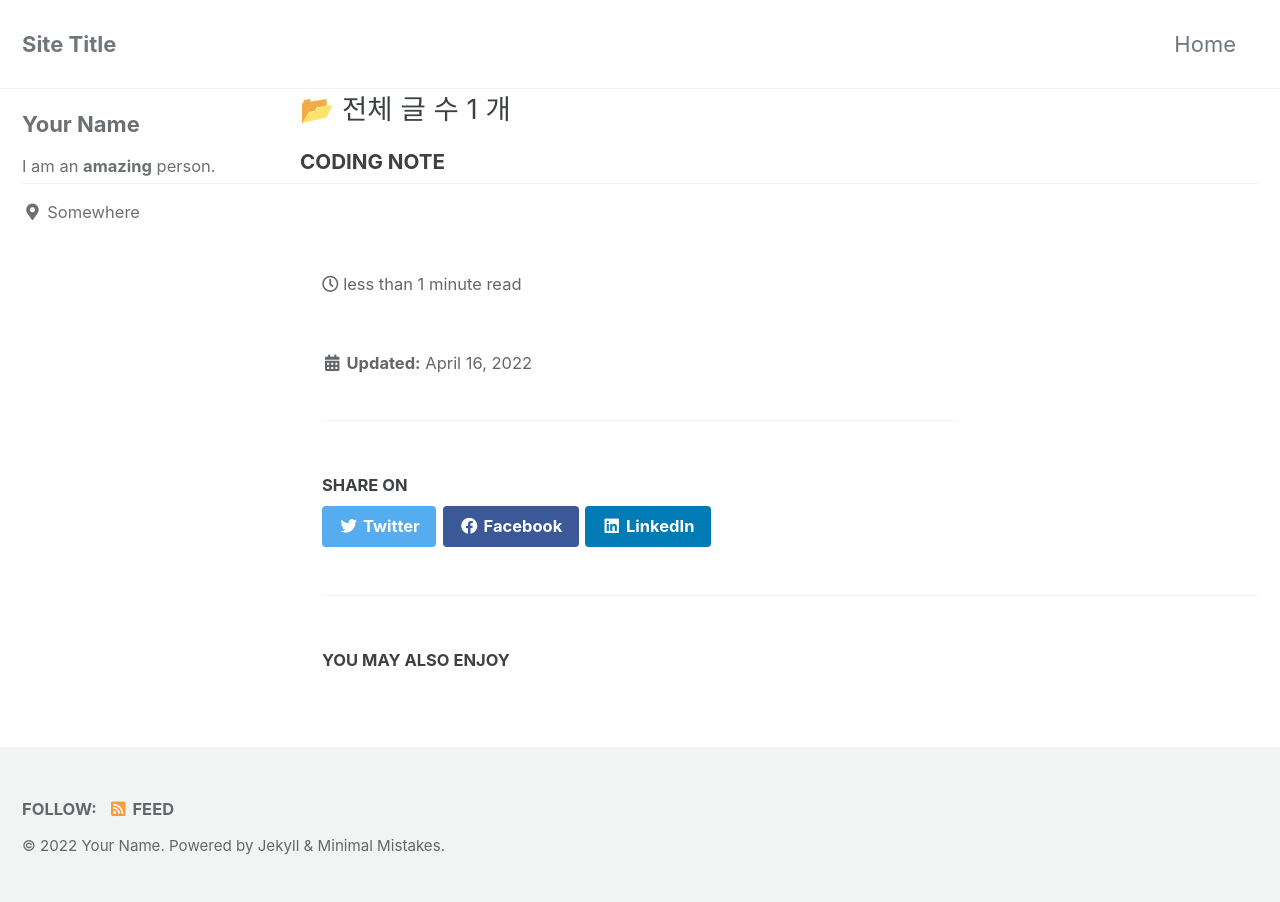
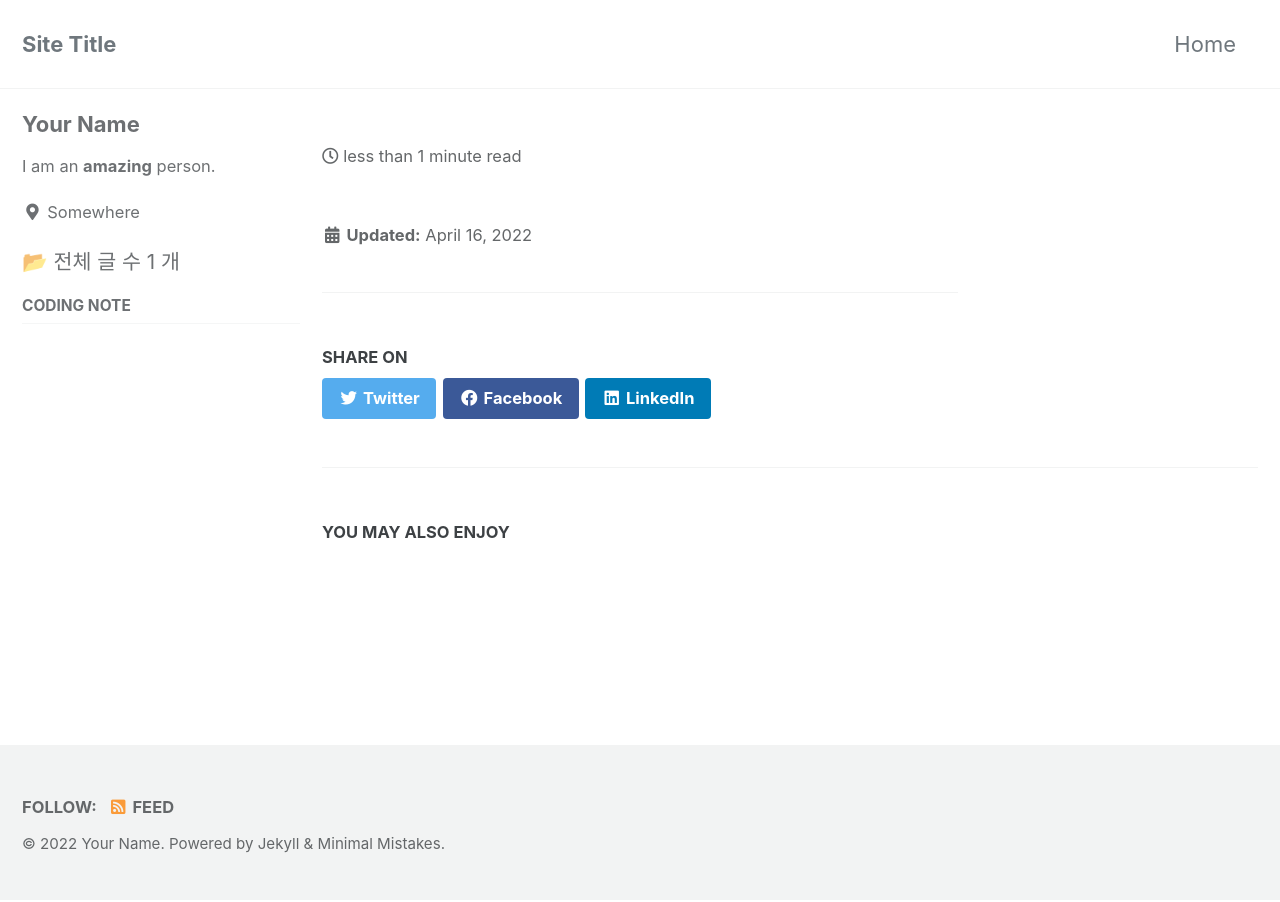
Before and after one commit to OH-Hyun-ji/OH-Hyun-ji.github.io, a Jekyll site: the page built from _posts/2022-04-15-first.md, in a window 1280 px wide. Built offline with Jekyll 4.4.1, drawn with Linux system fonts in a browser that asks for light colours; cached includes are drawn as plain includes.

Commit message:
categories

```diff
--- a/_includes/sidebar.html
+++ b/_includes/sidebar.html
@@ -15,8 +15,9 @@
       {% include nav_list nav=page.sidebar.nav %}
     {% endif %}
   {% endif %}
+
+  {% if page.sidebar_main %}
+    {% include nav_list_main %}
+  {% endif %}
   </div>
 {% endif %}
-{% if page.sidebar_main %}
-{% include nav_list_main %}
-{% endif %}
```
